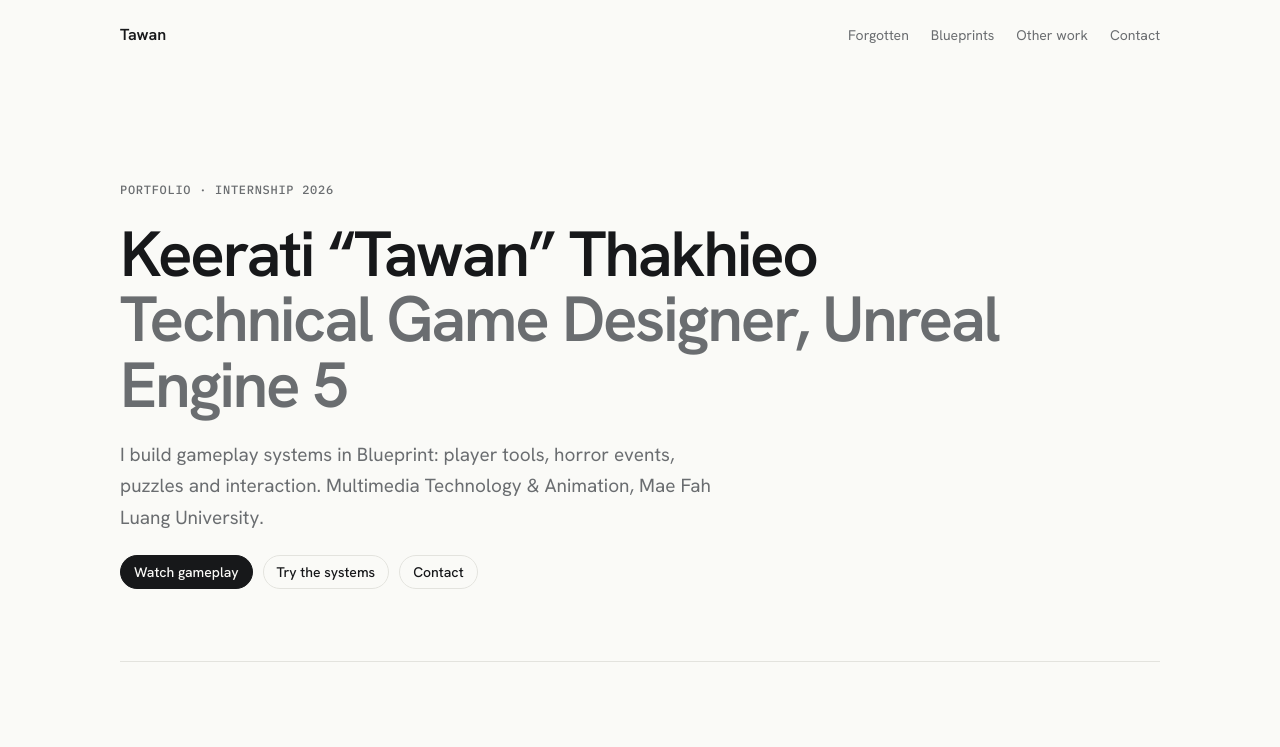
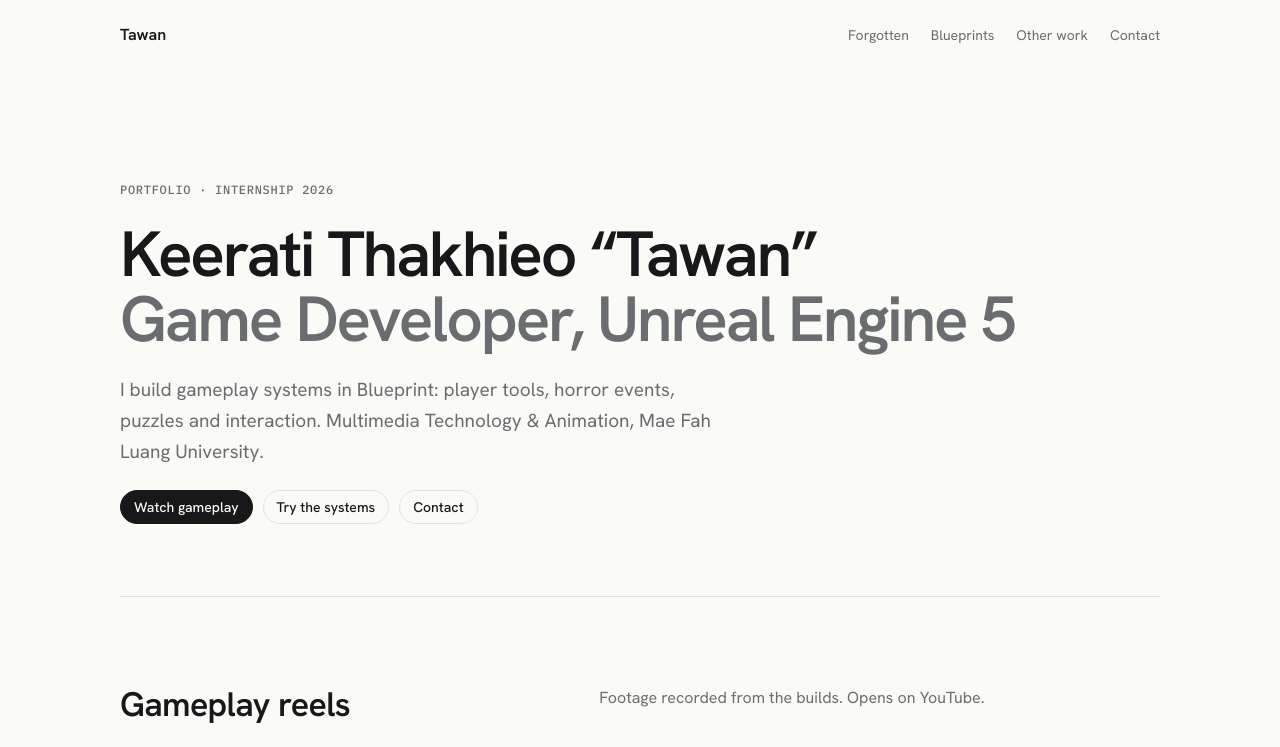
Before and after one commit to Gr4v1ty1508/Portfolio, a plain HTML site: page index.html in a window 1280 px wide. Shown: the top 747 px of the page. Drawn offline with Linux system fonts and the light colour scheme; a web font is replaced by a local one.

Commit message:
Update name and title in index.html

```diff
--- a/index.html
+++ b/index.html
@@ -262,7 +262,7 @@
   <main id="top">
     <div class="intro">
       <div class="label">Portfolio · Internship 2026</div>
-      <h1>Keerati “Tawan” Thakhieo<br><span>Technical Game Designer, Unreal Engine 5</span></h1>
+      <h1>Keerati Thakhieo “Tawan”<br><span>Game Developer, Unreal Engine 5</span></h1>
       <p>I build gameplay systems in Blueprint: player tools, horror events, puzzles and interaction. Multimedia Technology &amp; Animation, Mae Fah Luang University.</p>
       <div class="links">
         <a class="btn solid" href="#reels">Watch gameplay</a>
```
